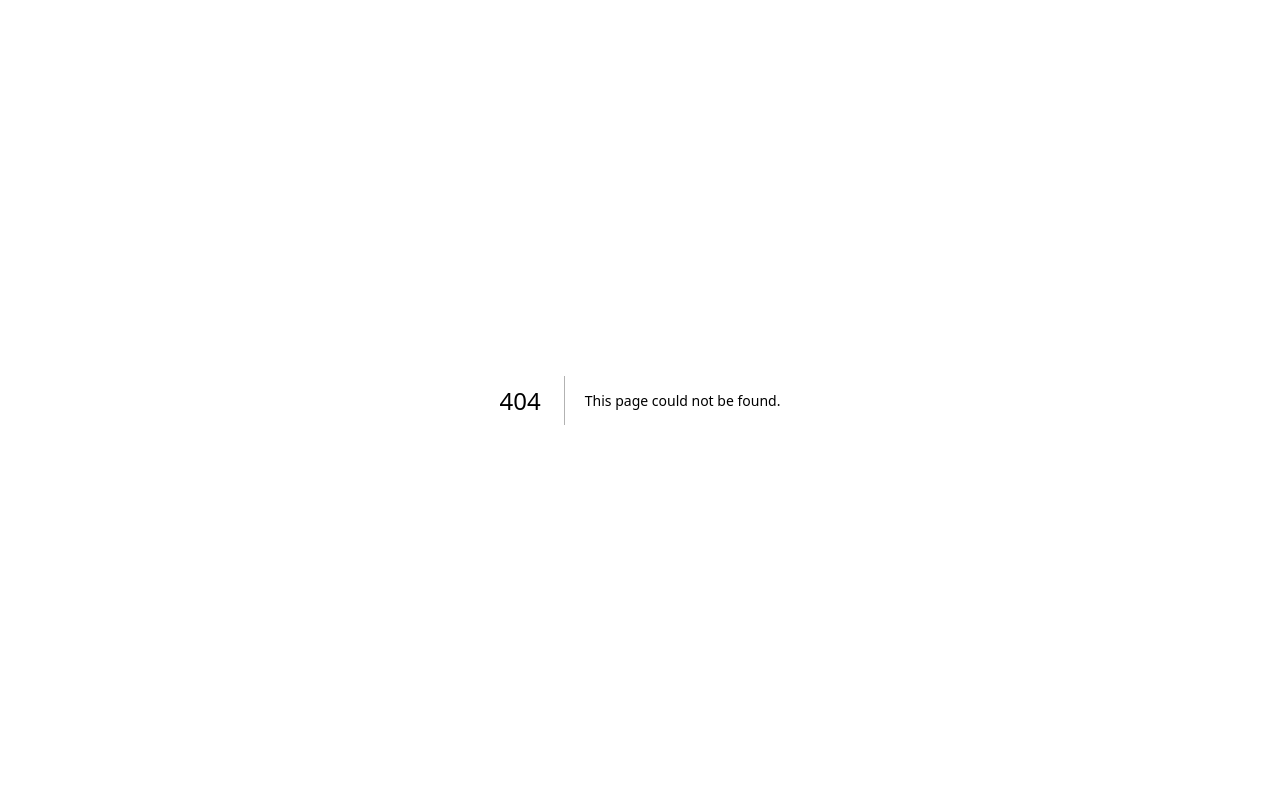
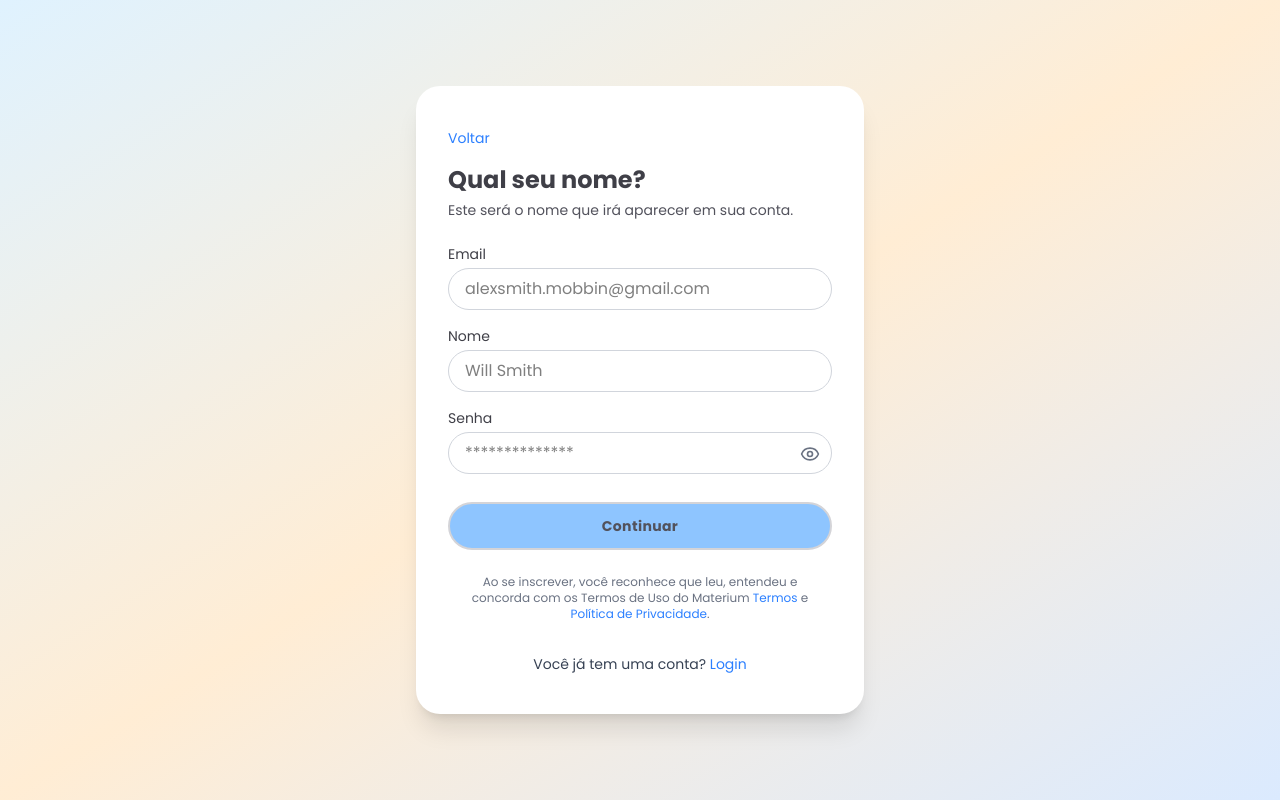
Before and after one commit to jeandeandrade/Materium, a Next.js app: page /cadastro in a window 1280 px wide. Before the commit this address had no page. Built offline with nearby package versions, Linux system fonts and the light colour scheme.

Commit message:
feat(cadastro): Desenvolvido o componente de cadastro e sua rota. style(login): Ajustes de cor

```diff
--- /dev/null
+++ b/src/app/cadastro/page.tsx
@@ -0,0 +1,7 @@
+import { Cadastro } from "@/components/cadastro/cadastro";
+
+export default function CadastroPage() {
+  return(
+    <Cadastro />
+  );
+}
--- /dev/null
+++ b/src/components/cadastro/cadastro.tsx
@@ -0,0 +1,87 @@
+import Link from "next/link";
+import { Eye } from "lucide-react";
+
+export function Cadastro() {
+  return (
+    <div className="flex justify-center items-center min-h-screen bg-gradient-to-br from-sky-100 via-orange-100 to-blue-100">
+      <div className="bg-white max-w-md w-full rounded-3xl shadow-xl px-8 py-10">
+        <Link
+          href="/"
+          className="text-sm text-blue-500 hover:underline mb-4 inline-block"
+        >
+          Voltar
+        </Link>
+
+        <h1 className="text-2xl font-bold text-zinc-700 mb-1">
+          Qual seu nome?
+        </h1>
+        <p className="text-sm text-zinc-600 mb-6">
+          Este será o nome que irá aparecer em sua conta.
+        </p>
+
+        <div className="mb-4">
+          <label className="block text-sm font-medium text-zinc-700 mb-1">
+            Email
+          </label>
+          <input
+            type="email"
+            placeholder="alexsmith.mobbin@gmail.com"
+            className="w-full rounded-full border border-gray-300 px-4 py-2 focus:outline-none focus:ring-1 focus:ring-blue-300"
+          />
+        </div>
+
+        <div className="flex gap-4 mb-4">
+          <div className="w-full">
+            <label className="block text-sm font-medium text-zinc-700 mb-1">
+              Nome
+            </label>
+            <input
+              type="text"
+              placeholder="Will Smith"
+              className="w-full rounded-full border border-gray-300 px-4 py-2 focus:outline-none focus:ring-1 focus:ring-blue-300"
+            />
+          </div>
+        </div>
+
+        <div className="mb-7 relative">
+          <label className="block text-sm font-medium text-zinc-700 mb-1">
+            Senha
+          </label>
+          <input
+            type="password"
+            placeholder="**************"
+            className="w-full rounded-full border border-gray-300 px-4 py-2 pr-10 focus:outline-none focus:ring-1 focus:ring-blue-300"
+          />
+          <Eye className="absolute right-3 top-9 text-gray-500 w-5 h-5 cursor-pointer" />
+        </div>
+
+        <button
+          type="submit"
+          className="w-full border-2 border-zinc-300 bg-blue-300 p-3 rounded-full text-zinc-600 text-sm tracking-wide font-semibold hover:bg-blue-400 hover:cursor-pointer hover:text-zinc-700"
+        >
+          Continuar
+        </button>
+
+        <p className="text-xs text-center text-gray-500 mt-6 px-4">
+          Ao se inscrever, você reconhece que leu, entendeu e concorda com os
+          Termos de Uso do Materium{" "}
+          <Link href="#" className="text-blue-500 hover:underline">
+            Termos
+          </Link>{" "}
+          e{" "}
+          <Link href="#" className="text-blue-500 hover:underline">
+            Política de Privacidade
+          </Link>
+          .
+        </p>
+
+        <p className="text-sm text-center text-gray-700 mt-8">
+          Você já tem uma conta?{" "}
+          <Link href="/login" className="text-blue-500 hover:underline">
+            Login
+          </Link>
+        </p>
+      </div>
+    </div>
+  );
+}
--- a/src/components/login/login.tsx
+++ b/src/components/login/login.tsx
@@ -36,14 +36,14 @@ export function Login() {
           <Link href="/dashboard" className="flex flex-col">
             <button
               type="submit"
-              className="bg-linear-to-br from-sky-50 via-sky-100 to-sky-200 p-3 rounded-full text-zinc-500 text-sm font-semibold hover:bg-linear-to-bl hover:from-blue-500 hover:via-sky-200 hover:to-sky-300 hover:cursor-pointer"
+              className="border-2 border-zinc-300 bg-blue-300 p-3 rounded-full text-zinc-600 text-sm tracking-wide font-semibold hover:bg-blue-400 hover:cursor-pointer hover:text-zinc-700"
             >
               Entrar
             </button>
           </Link>
         </form>
 
-        <div className="mt-7 text-sm text-blue-600">
+        <div className="mt-7 text-sm text-blue-500">
           <Link href="/" className="hover:underline">
             ← Voltar
           </Link>
@@ -51,13 +51,13 @@ export function Login() {
 
         <div className="mt-6 text-sm text-gray-600">
           Não possui uma conta?{" "}
-          <Link href="/cadastro" className="text-blue-600 hover:underline">
+          <Link href="/cadastro" className="text-blue-500 hover:underline">
             Cadastre-se
           </Link>
         </div>
 
         <div className="mt-2 text-sm">
-          <Link href="#" className="text-blue-600 hover:underline">
+          <Link href="#" className="text-blue-500 hover:underline">
             Esqueceu sua senha?
           </Link>
         </div>
```
